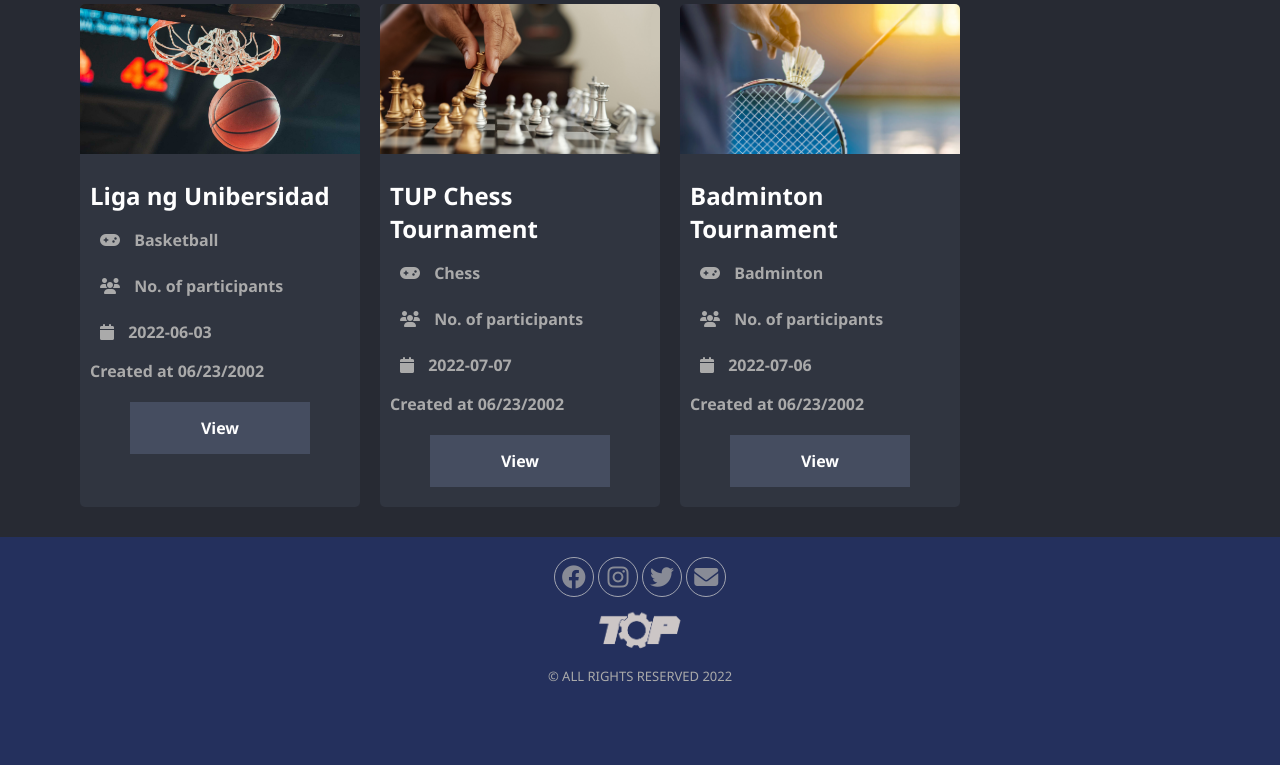
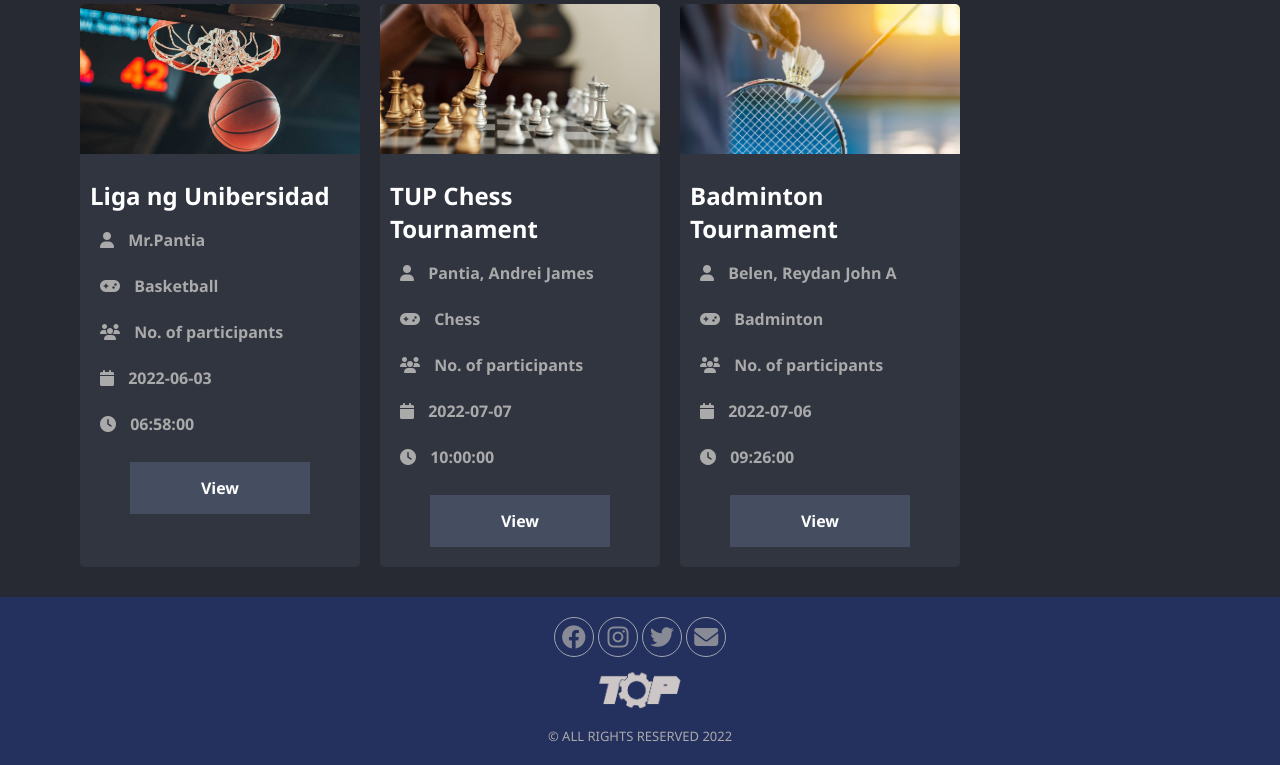
Before and after one commit to NekoIchigo/SportsSignUp, a PHP site: page / in a window 1280 px wide. Shown: the part 176-941 px from the top of the page. Before the commit the page ends 858 px from the top, so only its background shows below. Run offline with PHP 8.4, Linux system fonts and the light colour scheme; data comes from the database, SQL or seed files in the repository; some libraries are stand-ins or nearby versions.

Commit message:
minor fix

```diff
--- a/index.php
+++ b/index.php
@@ -38,10 +38,11 @@
           echo '<div class="card">
                     <div class="card-image" style="background-image:url(img/event_img/'.$data["toutnamentPic"].')"></div>
                     <h2>'.$data["tournamentName"].'</h2>
+                    <p><i class="fa fa-user"></i> '.$data["eventHandler"].'<br></p>
                     <p><i class="fa fa-gamepad"></i>   '.$data["sportsType"].'<br></p>
                     <p><i class="fa fa-users"></i>   No. of participants<br></p>
                     <p><i class="fa fa-calendar"></i>   '.$data["tournamentDate"].'<br></p>
-                    <p>Created at 06/23/2002</p>
+                    <p><i class="fa fa-clock"></i>  '.$data["tournamentTime"].'<br></p>
                     <a href=""> View </a>';
           if(isset($_GET["admin"])){
               echo '<a href=""> Edit </a>';
```
